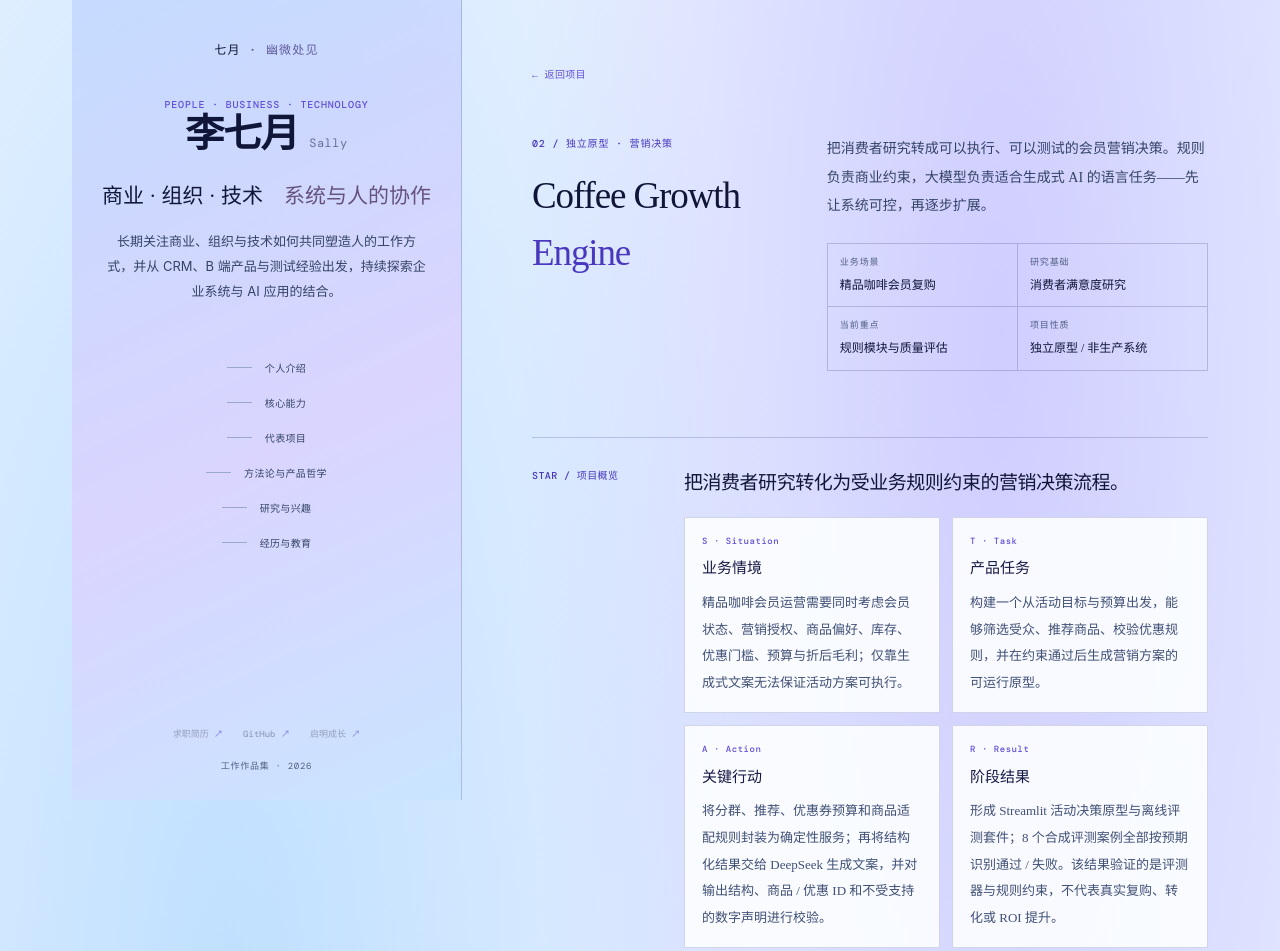
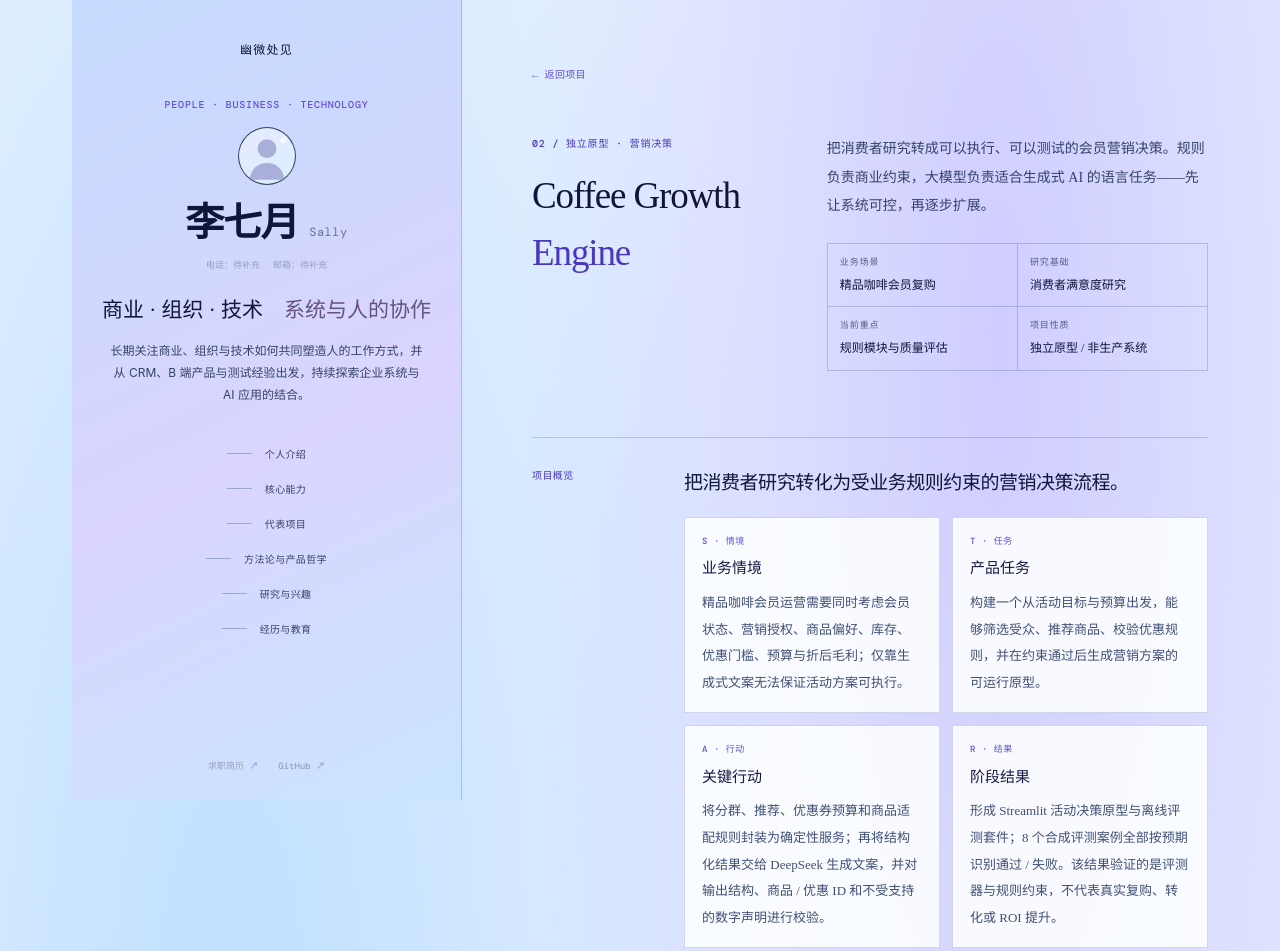
Before and after one commit to Sallyallia917/qiyue-personal-site, a plain HTML site: page cafe-engine.html in a window 1280 px wide. Shown: the top 951 px of the page. Drawn offline with nearby package versions, Linux system fonts and the light colour scheme.

Commit message:
Unify portfolio page content and navigation

```diff
--- a/cafe-engine.html
+++ b/cafe-engine.html
@@ -1,13 +1,42 @@
 <!doctype html>
-<html lang="zh-CN"><head><meta charset="utf-8"><meta name="viewport" content="width=device-width,initial-scale=1"><title>Coffee Growth Engine｜七月 · 幽微处见</title><meta name="description" content="把消费者研究转化为可测试的咖啡会员营销决策原型。"><link rel="preconnect" href="https://fonts.googleapis.com"><link rel="preconnect" href="https://fonts.gstatic.com" crossorigin><link href="https://fonts.googleapis.com/css2?family=DM+Mono:wght@400;500&family=Noto+Serif+SC:wght@400;500;600;700&display=swap" rel="stylesheet"><link rel="stylesheet" href="styles.css?v=20261111-4"><link rel="stylesheet" href="theme.css"></head>
-<body data-page="coffee" class="portfolio-v2 portfolio-subpage"><div class="portfolio-shell"><aside class="portfolio-sidebar"><a class="portfolio-brand" href="index.html">七月 <span>· 幽微处见</span></a><div class="sidebar-intro"><p class="sidebar-kicker">PEOPLE · BUSINESS · TECHNOLOGY</p><h1>李七月 <span>Sally</span></h1><h2>商业 · 组织 · 技术<br><em>系统与人的协作</em></h2><p>长期关注商业、组织与技术如何共同塑造人的工作方式。</p><p class="sidebar-detail">从 CRM、B 端产品与测试经验出发，持续探索企业系统与 AI 应用的结合。</p></div><nav class="portfolio-nav" aria-label="页面导航"><a href="index.html#about"><span></span>个人介绍</a><a href="index.html#skills"><span></span>核心能力</a><a href="index.html#projects"><span></span>代表项目</a><a href="index.html#philosophy"><span></span>方法论与产品哲学</a><a href="index.html#interests"><span></span>研究与兴趣</a><a href="index.html#experience"><span></span>经历与教育</a></nav><div class="sidebar-bottom"><div class="sidebar-links"><a href="resume.html">求职简历 <span>↗</span></a><a href="https://github.com/Sallyallia917" target="_blank" rel="noopener noreferrer">GitHub <span>↗</span></a><a href="https://t.zsxq.com/jV6f4" target="_blank" rel="noopener noreferrer">启明成长 <span>↗</span></a></div><p>工作作品集 · 2026</p></div></aside>
+<html lang="zh-CN"><head><meta charset="utf-8"><meta name="viewport" content="width=device-width,initial-scale=1"><title>咖啡增长引擎（Coffee Growth Engine）｜幽微处见</title><meta name="description" content="把消费者研究转化为可测试的咖啡会员营销决策原型。"><link rel="preconnect" href="https://fonts.googleapis.com"><link rel="preconnect" href="https://fonts.gstatic.com" crossorigin><link href="https://fonts.googleapis.com/css2?family=DM+Mono:wght@400;500&family=Noto+Serif+SC:wght@400;500;600;700&display=swap" rel="stylesheet"><link rel="stylesheet" href="styles.css?v=20261111-4"><link rel="stylesheet" href="theme.css"></head>
+<body data-page="coffee" class="portfolio-v2 portfolio-subpage"><div class="portfolio-shell"><aside class="portfolio-sidebar">
+    <a class="portfolio-brand" href="index.html">幽微处见</a>
+    <div class="sidebar-intro">
+      <p class="sidebar-kicker">关注领域</p>
+      <img class="sidebar-avatar" src="assets/profile-photo-placeholder.svg" alt="个人照片位置">
+      <div class="sidebar-profile-row">
+        <h1>李七月 <span>Sally</span></h1>
+      </div>
+      <div class="sidebar-contact sidebar-contact-inline" aria-label="联系方式">
+        <span>电话：待补充</span><span>邮箱：待补充</span>
+      </div>
+      <h2>商业 · 组织 · 技术　<em>系统与人的协作</em></h2>
+      <p class="sidebar-summary">长期关注商业、组织与技术如何共同塑造人的工作方式，并从 CRM、B 端产品与测试经验出发，持续探索企业系统与 AI 应用的结合。</p>
+    </div>
+    <nav class="portfolio-nav" aria-label="页面导航">
+      <a href="index.html#about"><span></span>个人介绍</a>
+      <a href="index.html#skills"><span></span>核心能力</a>
+      <a href="index.html#projects"><span></span>代表项目</a>
+      <a href="index.html#philosophy"><span></span>方法论与产品哲学</a>
+      <a href="index.html#interests"><span></span>研究与兴趣</a>
+      <a href="index.html#experience"><span></span>经历与教育</a>
+    </nav>
+    <div class="sidebar-bottom">
+      <div class="sidebar-links">
+        <a href="resume.html">求职简历 <span>↗</span></a>
+        <a href="https://github.com/Sallyallia917" target="_blank" rel="noopener noreferrer">GitHub <span>↗</span></a>
+
+      </div>
+    </div>
+  </aside>
 <div class="portfolio-main"><main class="case-page-v2"><section class="case-hero"><a class="back" href="index.html#projects">← 返回项目</a><div class="case-hero-grid"><div><div class="case-no">02 / 独立原型 · 营销决策</div><h1>Coffee Growth<br><em>Engine</em></h1></div><div><p class="case-summary">把消费者研究转成可以执行、可以测试的会员营销决策。规则负责商业约束，大模型负责适合生成式 AI 的语言任务——先让系统可控，再逐步扩展。</p><div class="case-meta"><div><span>业务场景</span><strong>精品咖啡会员复购</strong></div><div><span>研究基础</span><strong>消费者满意度研究</strong></div><div><span>当前重点</span><strong>规则模块与质量评估</strong></div><div><span>项目性质</span><strong>独立原型 / 非生产系统</strong></div></div></div></div></section>
 <div class="case-body">
-<section class="case-section star-section"><div class="case-label">STAR / 项目概览</div><div class="case-copy"><h2>把消费者研究转化为受业务规则约束的营销决策流程。</h2><div class="star-grid">
-<article class="star-card"><span>S · Situation</span><h3>业务情境</h3><p>精品咖啡会员运营需要同时考虑会员状态、营销授权、商品偏好、库存、优惠门槛、预算与折后毛利；仅靠生成式文案无法保证活动方案可执行。</p></article>
-<article class="star-card"><span>T · Task</span><h3>产品任务</h3><p>构建一个从活动目标与预算出发，能够筛选受众、推荐商品、校验优惠规则，并在约束通过后生成营销方案的可运行原型。</p></article>
-<article class="star-card"><span>A · Action</span><h3>关键行动</h3><p>将分群、推荐、优惠券预算和商品适配规则封装为确定性服务；再将结构化结果交给 DeepSeek 生成文案，并对输出结构、商品 / 优惠 ID 和不受支持的数字声明进行校验。</p></article>
-<article class="star-card"><span>R · Result</span><h3>阶段结果</h3><p>形成 Streamlit 活动决策原型与离线评测套件；8 个合成评测案例全部按预期识别通过 / 失败。该结果验证的是评测器与规则约束，不代表真实复购、转化或 ROI 提升。</p></article>
+<section class="case-section star-section"><div class="case-label">项目概览</div><div class="case-copy"><h2>把消费者研究转化为受业务规则约束的营销决策流程。</h2><div class="star-grid">
+<article class="star-card"><span>S · 情境</span><h3>业务情境</h3><p>精品咖啡会员运营需要同时考虑会员状态、营销授权、商品偏好、库存、优惠门槛、预算与折后毛利；仅靠生成式文案无法保证活动方案可执行。</p></article>
+<article class="star-card"><span>T · 任务</span><h3>产品任务</h3><p>构建一个从活动目标与预算出发，能够筛选受众、推荐商品、校验优惠规则，并在约束通过后生成营销方案的可运行原型。</p></article>
+<article class="star-card"><span>A · 行动</span><h3>关键行动</h3><p>将分群、推荐、优惠券预算和商品适配规则封装为确定性服务；再将结构化结果交给 DeepSeek 生成文案，并对输出结构、商品 / 优惠 ID 和不受支持的数字声明进行校验。</p></article>
+<article class="star-card"><span>R · 结果</span><h3>阶段结果</h3><p>形成 Streamlit 活动决策原型与离线评测套件；8 个合成评测案例全部按预期识别通过 / 失败。该结果验证的是评测器与规则约束，不代表真实复购、转化或 ROI 提升。</p></article>
 </div></div></section>
 <section class="case-section"><div class="case-label">01 / 业务建模</div><div class="case-copy"><h2>营销决策必须同时满足用户适配与商业约束。</h2><ul class="case-list"><li><strong>会员分群：</strong>基于会员偏好、最近购买间隔、订单数和营销授权筛选目标人群；未授权用户排除在营销触达之外。</li><li><strong>商品推荐：</strong>结合品类偏好、价格、成本和库存形成候选商品。</li><li><strong>优惠校验：</strong>计算目标受众与预期核销率下的优惠成本，检查活动预算、券预算、最低消费门槛及折后毛利。</li><li><strong>生成约束：</strong>模型只接收已经过规则筛选的结构化上下文；不能自行添加未授权商品、无效优惠券或无依据的数字承诺。</li></ul></div></section>
 <section class="case-section"><div class="case-label">02 / 技术架构</div><div class="case-copy"><h2>规则先形成可信业务上下文，LLM 再完成语言生成。</h2><div class="architecture-stack">
@@ -21,7 +50,7 @@
 <section class="case-section"><div class="case-label">04 / 产品复盘</div><div class="case-copy"><h2>把商业判断写成可执行规则，比让模型自由生成更重要。</h2><p>项目将消费者研究作为业务假设来源，再把营销授权、受众筛选、商品可售性、预算和毛利等约束转化为系统规则。模型只承担适合生成式 AI 的表达任务，商业底线由确定性逻辑把关。</p><div class="takeaway"><b>PRODUCT PRINCIPLE</b><p>先让业务决策可解释、可校验，再引入生成能力；先证明系统不会越过商业约束，再讨论它能否创造增长。</p></div></div></section>
 <section class="case-section"><div class="case-label">04A / 商业效果验证设计</div><div class="case-copy"><h2>不把优惠成本当作 ROI；先定义增量贡献，再计算活动回报。</h2><p><strong>活动总成本</strong> = 实际核销优惠成本 + 媒体 / 触达成本 + 运营人力成本 + 模型 API 成本。</p><p><strong>增量毛利贡献</strong> = 实验组相对对照组的增量订单数 × 单笔订单贡献毛利。</p><p><strong>ROI</strong> =（增量毛利贡献 − 活动总成本）÷ 活动总成本。</p><p><strong>盈亏平衡订单数</strong> = 活动总成本 ÷ 单笔订单贡献毛利。</p><p class="evidence-caption">当前原型没有真实触达、核销、订单归因或对照组数据，因此只能提供计算口径和实验设计，不能报告实际 ROI。后续应采用随机对照或可解释的准实验方案，区分自然复购与活动带来的增量。</p></div></section><section class="case-section"><div class="case-label">05 / 下一阶段</div><div class="case-copy"><h2>从离线规则验证走向真实活动效果验证。</h2><ul class="case-list"><li><strong>补齐端到端流程：</strong>让输入、受众、商品、优惠、生成文案与评测报告可复现。</li><li><strong>建立模型对照：</strong>同一业务上下文下比较规则模板与 LLM 方案，记录结构合规、事实约束、人工可用性、延迟与重试。</li><li><strong>接入真实业务数据：</strong>在授权和脱敏前提下接入会员、订单、商品与库存数据。</li><li><strong>验证商业结果：</strong>具备曝光、核销和订单归因及合理对照设计后，再评估复购、毛利和 ROI。</li></ul></div></section>
 </div></main><footer class="portfolio-footer">
-  <small class="footer-brand">七月 · 幽微处见</small>
+  <small class="footer-brand">幽微处见</small>
   <div class="footer-actions">
     <a href="https://github.com/Sallyallia917/coffee-growth-engine" target="_blank" rel="noopener noreferrer">GitHub 仓库 ↗</a>
     <a href="ai-scrm.html">下一个项目：AI 医患沟通自动化 ↗</a>
```
